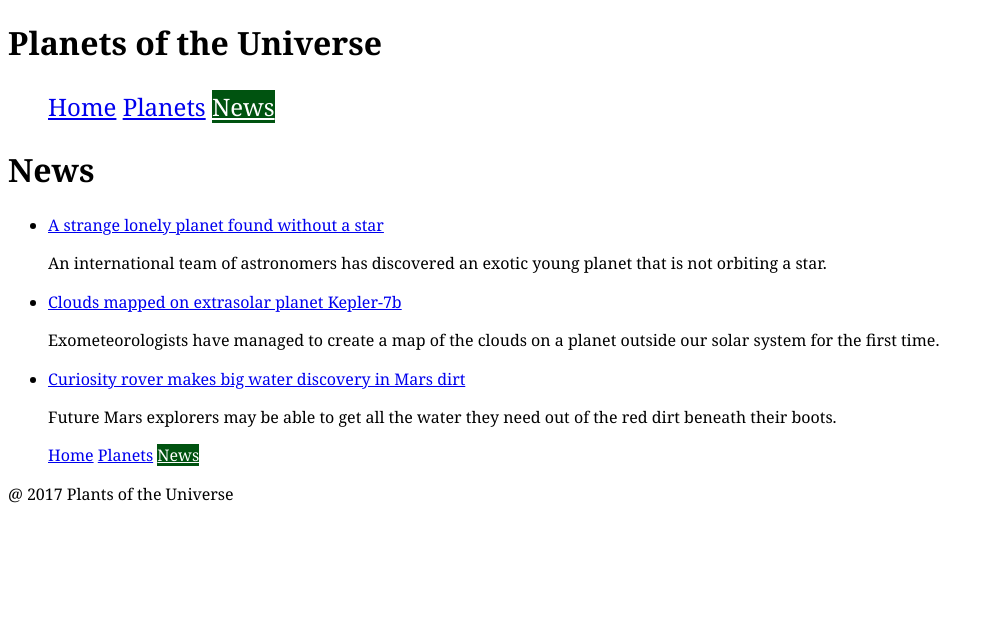
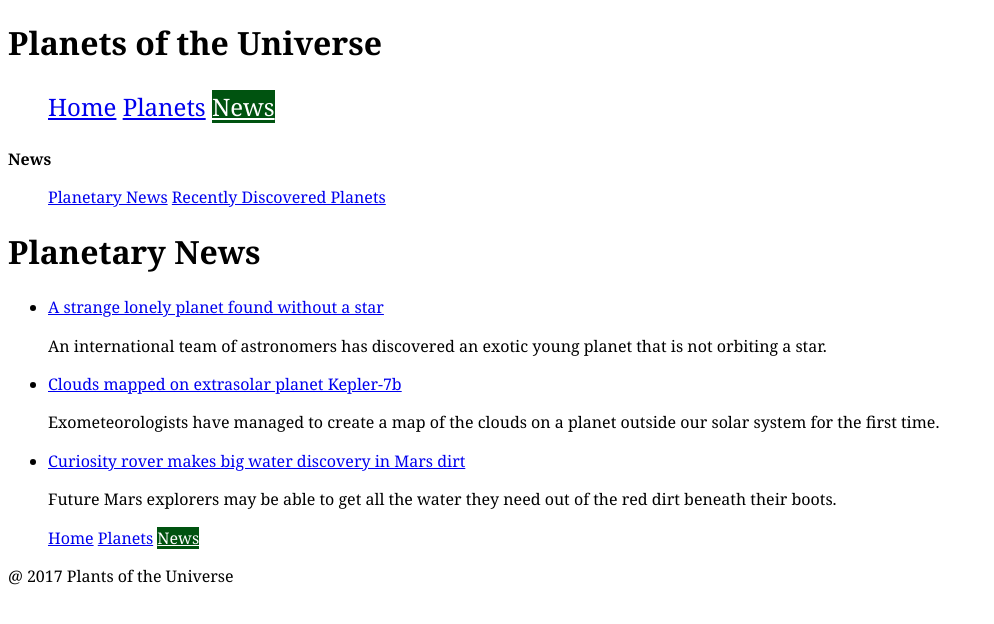
Before and after one commit to jamesperrin/planet-of-the-universe, a Jekyll site: the page built from news.html, in a window 1280 px wide. Shown: the top 624 px of the page, without its empty margins (0-994 px from the left). Built offline with Jekyll 4.4.1, drawn with Linux system fonts in a browser that asks for light colours.

Commit message:
Completed video 17, adding sub-pages.

```diff
--- a/_includes/nav.html
+++ b/_includes/nav.html
@@ -1,7 +1,7 @@
 <nav class="nav {{include.navclass}}">
     <ul>
         <li><a href="{{site.baseurl}}/" class="{% if page.url == '/' %}current{% endif %}">Home</a></li>
-        <li><a href="{{site.baseurl}}/planets.html">Planets</a></li>
+        <li><a href="{{site.baseurl}}/">Planets</a></li>
         <li><a href="{{site.baseurl}}/news.html" class="{% if page.url == '/news.html' %}current{% endif %}">News</a></li>
     </ul>
  </nav>
--- /dev/null
+++ b/_layouts/news.html
@@ -0,0 +1,14 @@
+---
+layout: default
+---
+
+<strong>News</strong>
+
+<nav>
+  <ul>
+    <li><a href="{{site.baseurl}}/news.html">Planetary News</a></li>
+    <li><a href="{{site.baseurl}}/recently-discovered.html">Recently Discovered Planets</a></li>
+  </ul>
+</nav>
+
+{{content}}
--- a/css/common.css
+++ b/css/common.css
@@ -21,3 +21,9 @@ nav.nav-top{
 nav.nav-bottom {
     font-size: 1em;
 }
+
+a:hover{
+  /* background-color: yellow; */
+  /* font-weight: bold; */
+  border: 2px red dashed;
+}
--- a/news.html
+++ b/news.html
@@ -1,8 +1,8 @@
 ---
-layout: default
+layout: news
 ---
 
-<h1>News</h1>
+<h1>Planetary News</h1>
 
 <ul>
     {% for news in site.categories.news %}
```
Also changed, not shown: index.html (+0 -11 lines), recently-discovered.html (added, +14 -0 lines), _layouts/news-article.html (line endings or trailing spaces).
